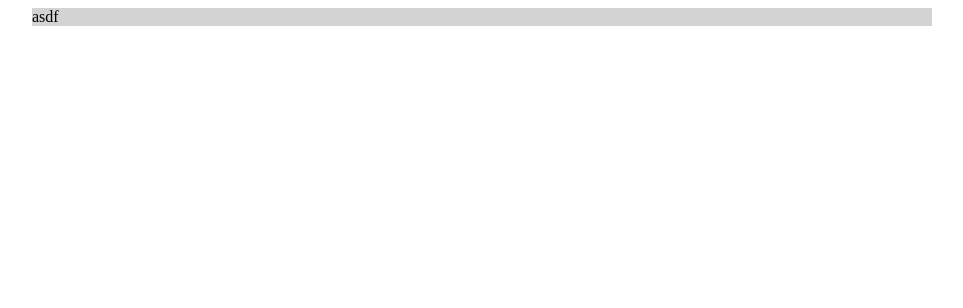
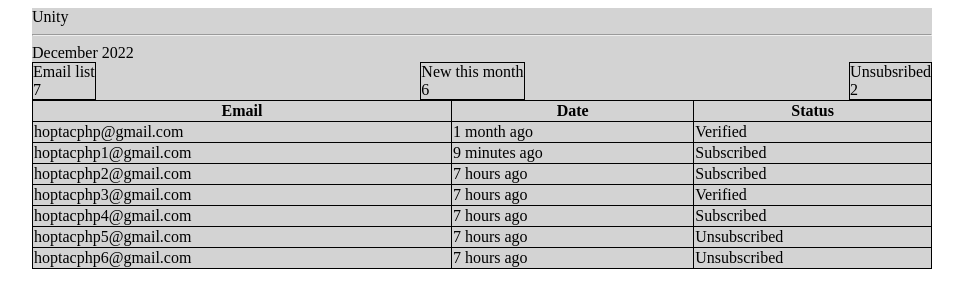
Before and after one commit to tlandn/trathanhlan-konigle-test, a Django app: page / in a window 1280 px wide. Shown: the top 308 px of the page, without its empty margins (158-1121 px from the left). Run offline with Django 4.2, Linux system fonts and the light colour scheme; data comes from the database, SQL or seed files in the repository; both versions use the stored data as it was after the commit.

Commit message:
Adding Email views

```diff
--- a/unity_project/static/css/base.css
+++ b/unity_project/static/css/base.css
@@ -3,3 +3,21 @@
   margin: 0 auto;
   background: lightgray;
 }
+
+.stats {
+  display: flex;
+  justify-content: space-between;
+}
+
+.each-stats {
+  border: 1px solid black;
+}
+
+.email-list {
+  width: 100%;
+}
+
+table, th, td {
+  border: 1px solid black;
+  border-collapse: collapse;
+}
--- a/unity_project/templates/base.html
+++ b/unity_project/templates/base.html
@@ -1,3 +1,4 @@
+
 {% load static %}
 <html>
   <head>
--- a/unity_project/templates/home.html
+++ b/unity_project/templates/home.html
@@ -1,13 +1,39 @@
 {% extends "base.html" %}
-
+{% load humanize %}
 {% block content %}
   <div class="container">
-     {{title}}
+     Unity
+     <hr/>
+     <div>{{month_year}}</div>
+     <div class="stats">
+        <div class="each-stats">
+          <div>Email list</div>
+          <div>{{emails_subscribed_count}}</div>
+        </div>
+        <div class="each-stats">
+          <div>New this month</div>
+          <div>{{emails_new_count}}</div>
+        </div>
+        <div class="each-stats">
+          <div>Unsubsribed</div>
+          <div>{{emails_unsubscribed_count}}</div>
+        </div>
+     </div>
+     <table class="email-list">
+      <tr>
+        <th>Email</th>
+        <th>Date</th>
+        <th>Status</th>
+      </tr>
+      {% for email in emails_subscribed %}
+      <tr>
+        <td>{{ email.email }}</td>
+        <td>{{ email.created_at_humanize }}</td>
+        <td>{{ email.status }}</td>
+      </tr>
+      {% endfor %}
+    </table>
   </div>
-  {% for post in post_list %}
-  <div class="post-entry">
-    <h2><a href="{% url 'post_detail' post.pk %}">{{ post.title }}</a></h2>
-    <p>{{ post.body }}</p>
-  </div>
-  {% endfor %}
+
+
 {% endblock content %}
--- a/unity_project/unity/models.py
+++ b/unity_project/unity/models.py
@@ -1,7 +1,7 @@
 from django.db import models
 
 class Email(models.Model):
-  email = models.EmailField()
+  email = models.EmailField(unique=True)
   created_at = models.DateTimeField(auto_now_add=True)
   verified_at = models.DateTimeField(null=True)
   unsubscribed_at = models.DateTimeField(null=True)
--- a/unity_project/unity/serializers.py
+++ b/unity_project/unity/serializers.py
@@ -1,8 +1,22 @@
+from django.contrib.humanize.templatetags.humanize import naturaltime
 from rest_framework import serializers
 from .models import Email
 
 
 class EmailSerializer(serializers.ModelSerializer):
+    status = serializers.SerializerMethodField(read_only=True)
+    created_at_humanize = serializers.SerializerMethodField(read_only=True)
+
     class Meta:
         model = Email
-        fields = ["email", "verified_at", "unsubscribed_at"]
+        fields = ["email", 'created_at', "verified_at", "unsubscribed_at", "status", "created_at_humanize"]
+
+    def get_status(self, object):
+        if object.unsubscribed_at:
+            return 'Unsubscribed'
+        elif object.verified_at:
+            return 'Verified'
+        return 'Subscribed'
+
+    def get_created_at_humanize(self, object):
+        return naturaltime(object.created_at)
--- /dev/null
+++ b/unity_project/unity_project/helpers/email_utils.py
@@ -0,0 +1,22 @@
+from unity.models import Email
+from unity.serializers import EmailSerializer
+
+def get_emails_all():
+  emails_subscribed = Email.objects.filter()
+  emails_serializer = EmailSerializer(emails_subscribed, many=True).data
+  return {
+    'emails_subscribed': emails_serializer,
+    'emails_subscribed_count': emails_subscribed.count(),
+  }
+
+def get_emails_unsubcribed():
+  emails_unsubscribed = Email.objects.filter(unsubscribed_at__isnull=False)
+  return {
+    'emails_unsubscribed_count': emails_unsubscribed.count()
+  }
+
+def get_emails_new(year, month):
+  emails_new = Email.objects.filter(created_at__year=year, created_at__month=month)
+  return {
+    'emails_new_count': emails_new.count()
+  }
--- a/unity_project/unity_project/settings.py
+++ b/unity_project/unity_project/settings.py
@@ -37,8 +37,12 @@ INSTALLED_APPS = [
     "django.contrib.sessions",
     "django.contrib.messages",
     "django.contrib.staticfiles",
+    'django.contrib.humanize',
+
     # 3rd party libraries
+    'django_extensions',
     'rest_framework',
+
     # apps
     "unity",
 ]
--- a/unity_project/unity_project/views.py
+++ b/unity_project/unity_project/views.py
@@ -1,5 +1,19 @@
 from django.shortcuts import render
+from datetime import date, datetime
+from .helpers.email_utils import get_emails_all, get_emails_unsubcribed, get_emails_new
 
 def render_home(request):
-  context = { 'title': 'asdf'}
+  today = date.today()
+  month_year_formatted = today.strftime('%B %Y')
+  emails_subcribed = get_emails_all()
+  emails_unsubcribed = get_emails_unsubcribed()
+  emails_new = get_emails_new(today.year, today.month)
+  context = {
+    'emails_subscribed': emails_subcribed['emails_subscribed'],
+    'emails_subscribed_count': emails_subcribed['emails_subscribed_count'],
+    'emails_unsubscribed_count': emails_unsubcribed['emails_unsubscribed_count'],
+    'month_year': month_year_formatted,
+    'emails_new_count': emails_new['emails_new_count'],
+    'today': datetime.today(),
+  }
   return render(request, 'home.html', context)
```
Also changed, not shown: unity_project/db.sqlite3 (added), unity_project/unity/migrations/0002_alter_email_email.py (added), 1 other file.
